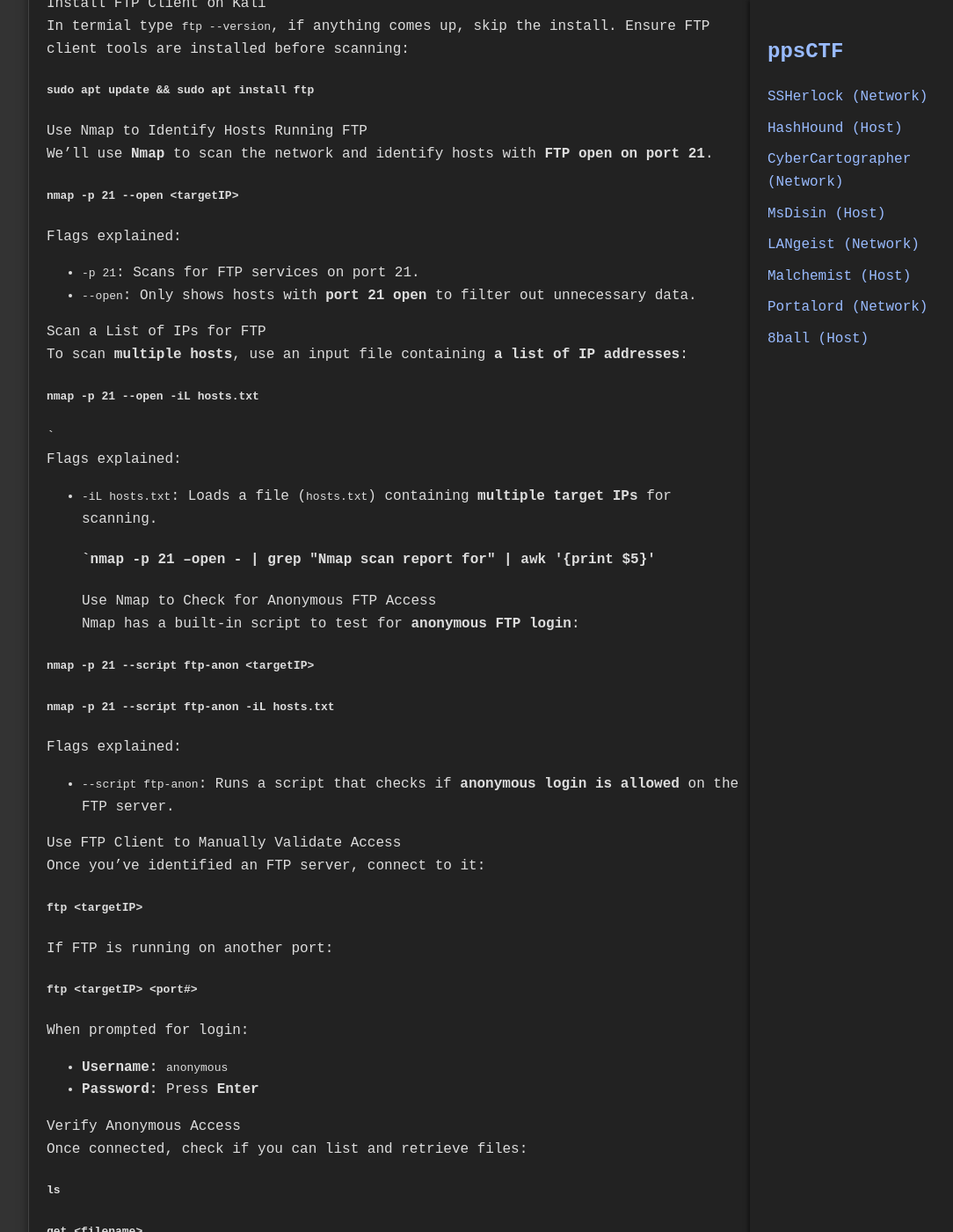
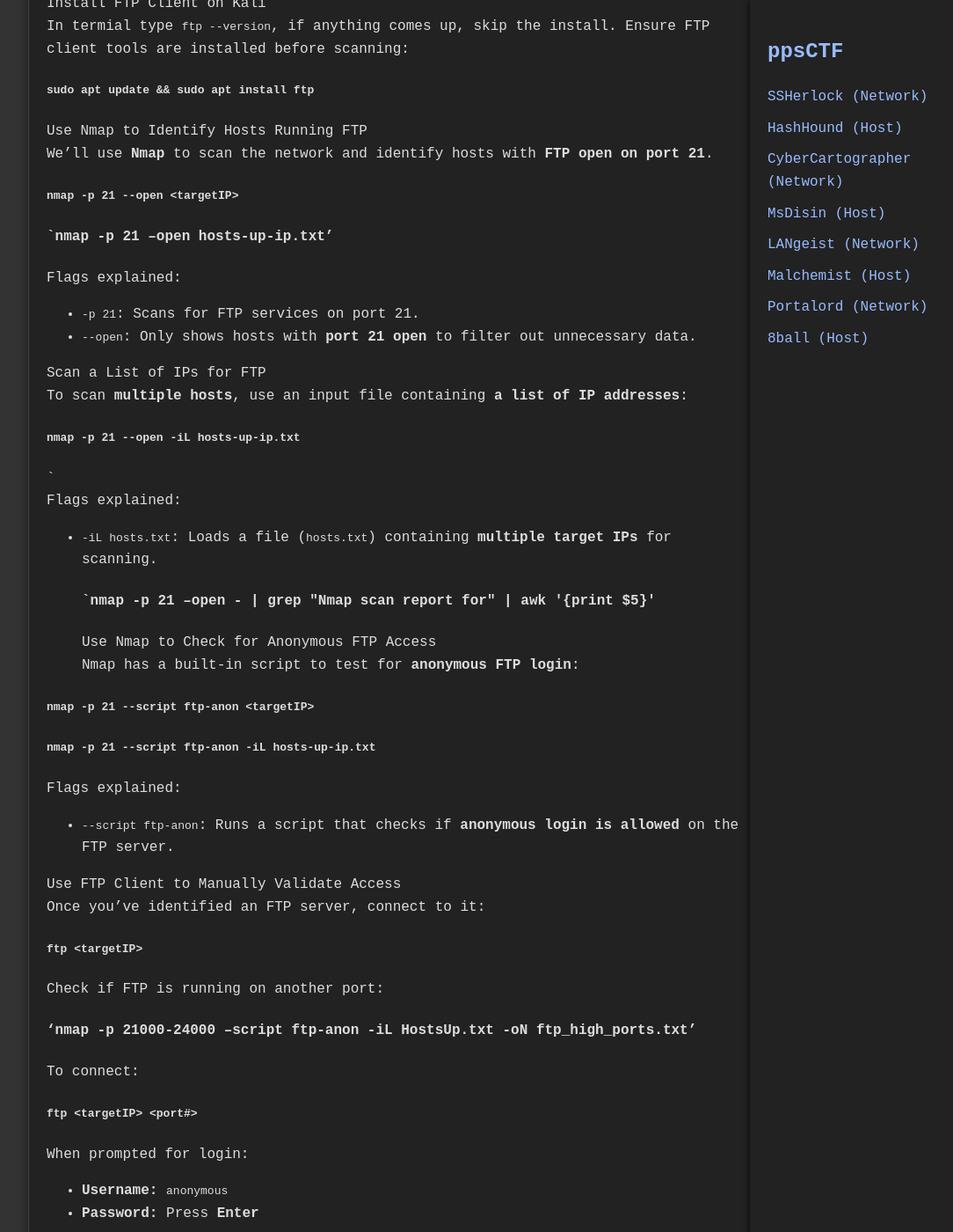
Before and after one commit to jboyce1/ppsCTF, a Jekyll site: the page built from classes/CyberCartographer/CyberCartographer.md, in a window 1280 px wide and 1400 px high, scrolled down 8917 px. Shown: the whole window at 88% size, without its empty margins (187-1271 px from the left). Built offline with Jekyll 4.4.1, drawn with Linux system fonts in a browser that asks for light colours; some of the changed text lies outside the part shown.

Commit message:
Update CyberCartographer.md

```diff
--- a/classes/CyberCartographer/CyberCartographer.md
+++ b/classes/CyberCartographer/CyberCartographer.md
@@ -124,7 +124,7 @@ To understand the command:
  - -oG -: Sends grepable output to stdout for piping.
  - awk '/Up$/{print $2}': Selects lines ending with "Up" to capture online hosts' IP addresses. Prints the second whitespace-separated field, which is the IP address.
 Step 5) And to turn this into a text file:
-#### `nmap -n -sn <default.gate.way.address/subnet> -oG - | awk '/Up$/{print $2}' > HostsOnNetwork.txt`
+#### `nmap -n -sn <default.gate.way.address/subnet> -oG - | awk '/Up$/{print $2}' > hosts-up-ip.txt`
 
 <div style="text-align: center;">
 <iframe width="560" height="315" src="https://www.youtube.com/embed/j-4UYbXKNVs?si=UsMmou5w9xgooYjM" title="YouTube video player" frameborder="0" allow="accelerometer; autoplay; clipboard-write; encrypted-media; gyroscope; picture-in-picture; web-share" referrerpolicy="strict-origin-when-cross-origin" allowfullscreen></iframe>
@@ -217,6 +217,7 @@ Use Nmap to Identify Hosts Running FTP
 We'll use **Nmap** to scan the network and identify hosts with **FTP open on port 21**.
 
 #### `nmap -p 21 --open <targetIP>`
+#### `nmap -p 21 --open hosts-up-ip.txt'
 
 Flags explained:
 - `-p 21`: Scans for FTP services on port 21.
@@ -225,7 +226,7 @@ Flags explained:
 Scan a List of IPs for FTP
 To scan **multiple hosts**, use an input file containing **a list of IP addresses**:
 
-#### `nmap -p 21 --open -iL hosts.txt`
+#### `nmap -p 21 --open -iL hosts-up-ip.txt`
 `
 Flags explained:
 - `-iL hosts.txt`: Loads a file (`hosts.txt`) containing **multiple target IPs** for scanning.
@@ -234,7 +235,7 @@ Use Nmap to Check for Anonymous FTP Access
 Nmap has a built-in script to test for **anonymous FTP login**:
 
 #### `nmap -p 21 --script ftp-anon <targetIP>`
-#### `nmap -p 21 --script ftp-anon -iL hosts.txt`
+#### `nmap -p 21 --script ftp-anon -iL hosts-up-ip.txt`
 Flags explained:
 - `--script ftp-anon`: Runs a script that checks if **anonymous login is allowed** on the FTP server.
 
@@ -243,7 +244,10 @@ Once you've identified an FTP server, connect to it:
 
 #### `ftp <targetIP>`
 
-If FTP is running on another port:
+Check if FTP is running on another port:
+#### 'nmap -p 21000-24000 --script ftp-anon -iL HostsUp.txt -oN ftp_high_ports.txt'
+
+To connect:
 #### `ftp <targetIP> <port#>`
 
 When prompted for login:
```
